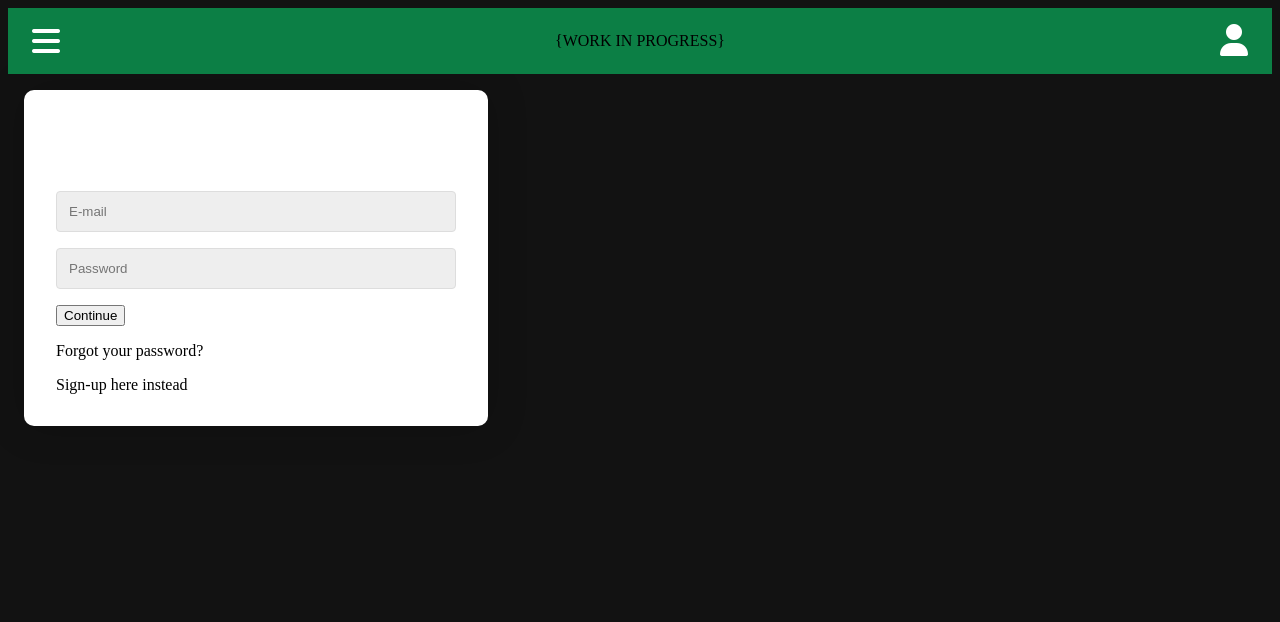
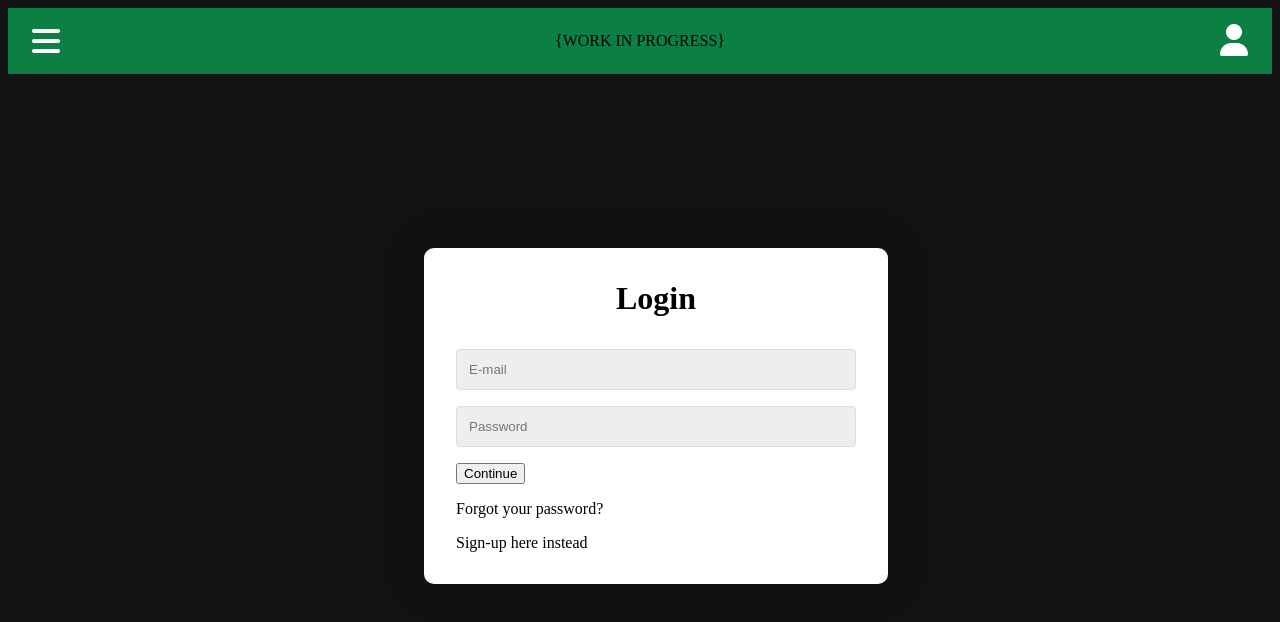
Before and after one commit to ChronoDragon/Coursework, a website with bundled scripts: page login.html in a window 1280 px wide. Built offline with nearby package versions, Linux system fonts and the light colour scheme.

Commit message:
Fixed the login pages

```diff
--- a/all.css
+++ b/all.css
@@ -31,7 +31,7 @@ ul{
 }
 
 .ribbon {
-  position: sticky;
+  position: flex;
   top: 0;
   padding: 1.5rem;
   background-color: #0c7f45;
--- a/login.css
+++ b/login.css
@@ -1,5 +1,3 @@
-
-
 .container {
   width: 400px;
   max-width: 400px;
@@ -7,12 +5,17 @@
   padding: 2rem;
   box-shadow: 0 0 40px rgba(0, 0, 0, 0.2);
   border-radius: 10px;
-  background: white
+  background: white;
+  position: absolute;
+  top: 50%;
+  left: 50%;
+  transform: translate(-50%,-50%);
 }
 
 .form__title {
   margin-bottom: 2rem;
   text-align: center;
+  color: black;
 }
 
 .form>*:first-child {
--- a/signup.css
+++ b/signup.css
@@ -1,5 +1,3 @@
-
-
 .container {
   width: 400px;
   max-width: 400px;
@@ -7,12 +5,17 @@
   padding: 2rem;
   box-shadow: 0 0 40px rgba(0, 0, 0, 0.2);
   border-radius: 10px;
-  background: white
+  background: white;
+  position: absolute;
+  top: 50%;
+  left: 50%;
+  transform: translate(-50%,-50%);
 }
 
 .form__title {
   margin-bottom: 2rem;
   text-align: center;
+  color: black;
 }
 
 .form>*:first-child {
```
Also changed, not shown: New_Graphs/line_graph.html (+1 -1 lines).
